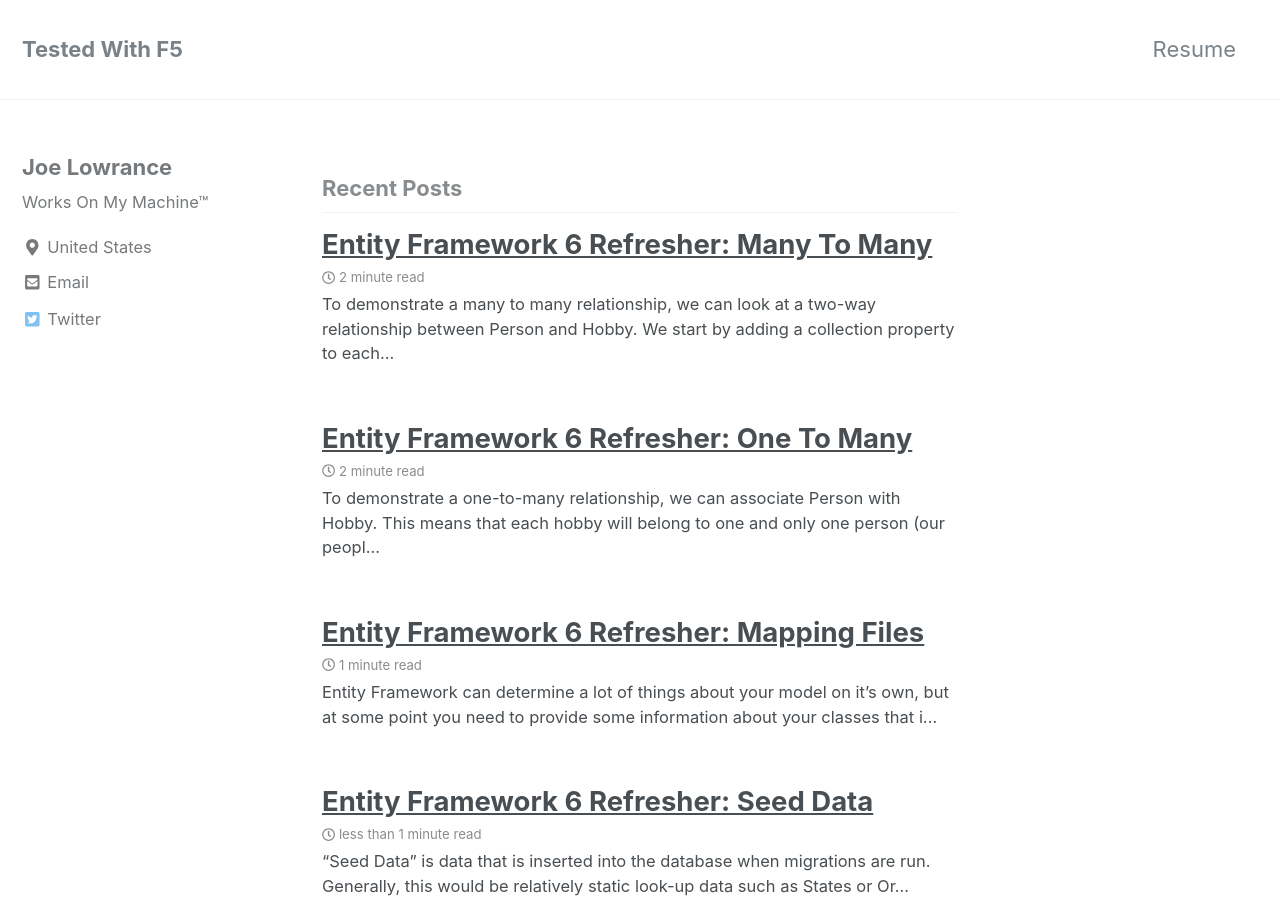
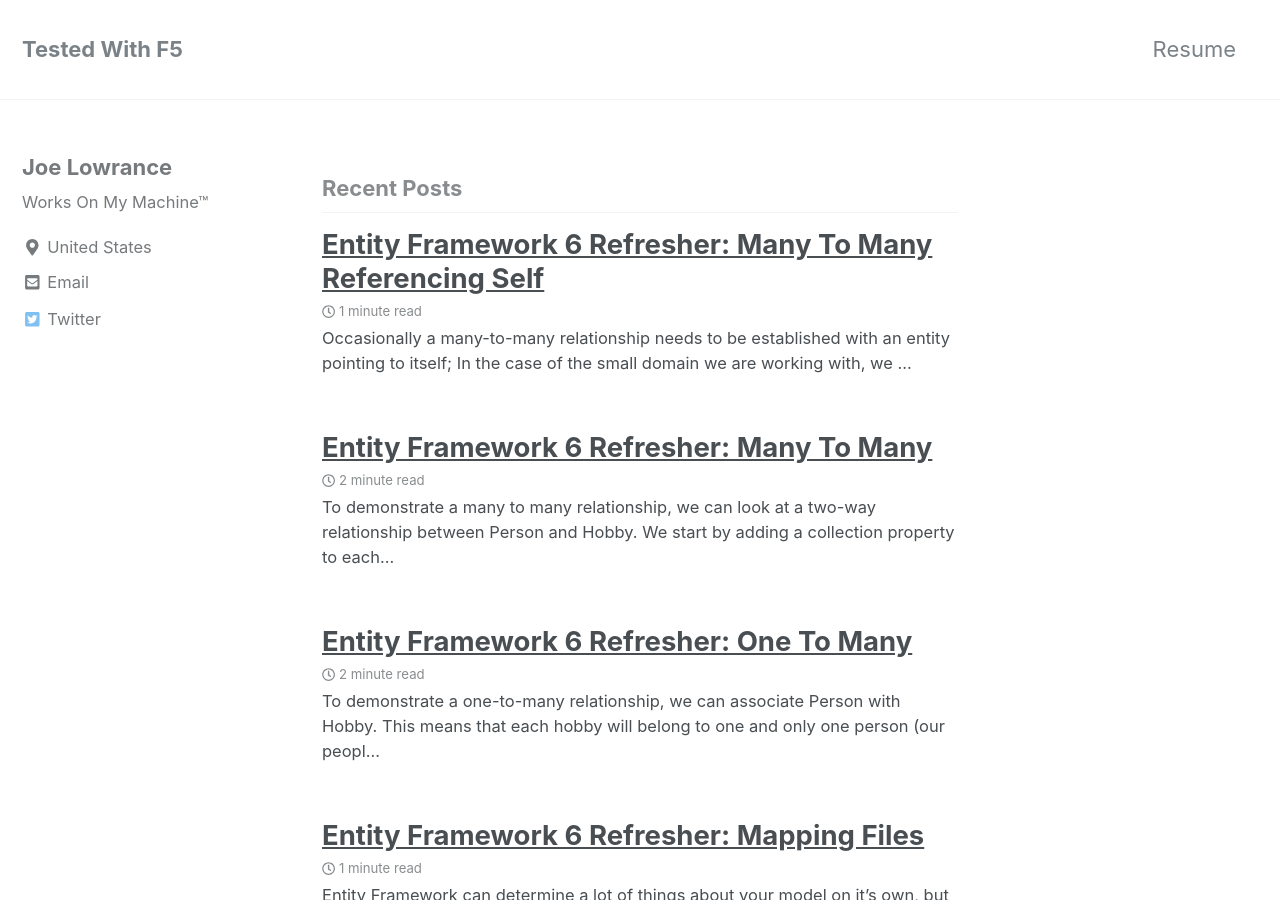
Before and after one commit to testedwithf5/testedwithf5.github.io, a Jekyll site: the page built from index.html, in a window 1280 px wide and 900 px high. Built offline with Jekyll 4.4.1, drawn with Linux system fonts in a browser that asks for light colours; nearby versions of some CDN libraries; the list of posts is cut into pages by our own code; some of the changed text lies outside the part shown.

Commit message:
many to many self

```diff
--- a/_layouts/single.html
+++ b/_layouts/single.html
@@ -1,5 +1,6 @@
 ---
 layout: default
+comments: true
 ---
 
 {% if page.header.overlay_color or page.header.overlay_image or page.header.image %}
--- /dev/null
+++ b/_posts/2018-05-28-entity-framework-refresher-many-to-many.1.markdown
@@ -0,0 +1,81 @@
+---
+layout: single
+title:  "Entity Framework 6 Refresher: Many To Many Referencing Self"
+date:   2018-05-27 09:30:00 -0500
+categories: entity-framework
+comments: true
+published: true
+---
+
+Occasionally a many-to-many relationship needs to be established with an entity pointing to itself;  In the case of the small domain we are working with, we can examine this with the concept of a `Family` - `Person` referencing `Person`.
+
+{% highlight csharp %}
+public class Person
+{
+    public int PersonId { get; set; }
+    public string FirstName { get; set; }
+    public string LastName { get; set; }
+    public virtual ICollection<Person> Family { get; set; }
+}
+{% endhighlight %}
+
+In this case, we are going to need mapping information as the default migration built for this makes each person belong to one, and only one family (we're doing a learning exercise here, ok?)
+
+{% highlight csharp %}
+public override void Up()
+{
+    AddColumn("dbo.People", "Person_PersonId", c => c.Int());
+    CreateIndex("dbo.People", "Person_PersonId");
+    AddForeignKey("dbo.People", "Person_PersonId", "dbo.People", "PersonId");
+}
+{% endhighlight %}
+
+A mapping that you might think would work will cause an error `The navigation property 'Family' declared on type 'LearnMappings.Person' cannot be the inverse of itself.`
+
+{% highlight csharp %}
+public PersonMap()
+{
+    HasMany(x => x.Family)
+        .WithMany(x => x.Family);
+}
+{% endhighlight %}
+
+In this case we need to leave `WithMany` empty.  We also need to setup the `Map` information as the defaults will be kind of funky (`PersonPerson` with columns called `Person_PersonId1` and `Person_PersonId`)
+
+{% highlight csharp %}
+public class PersonMap : EntityTypeConfiguration<Person>
+{
+    public PersonMap()
+    {
+        HasMany(x => x.Family)
+            .WithMany()
+            .Map(x =>
+            {
+                x.ToTable("Family");
+                x.MapLeftKey("PersonId");
+                x.MapRightKey("OtherPersonId");
+            });
+    }
+}
+{% endhighlight %}
+
+This gets us a migration that looks like this.
+
+{% highlight csharp %}
+public override void Up()
+{
+    CreateTable(
+        "dbo.PersonPersons",
+        c => new
+            {
+                Person_PersonId = c.Int(nullable: false),
+                Person_PersonId1 = c.Int(nullable: false),
+            })
+        .PrimaryKey(t => new { t.Person_PersonId, t.Person_PersonId1 })
+        .ForeignKey("dbo.People", t => t.Person_PersonId)
+        .ForeignKey("dbo.People", t => t.Person_PersonId1)
+        .Index(t => t.Person_PersonId)
+        .Index(t => t.Person_PersonId1);
+
+}
+{% endhighlight %}
```
